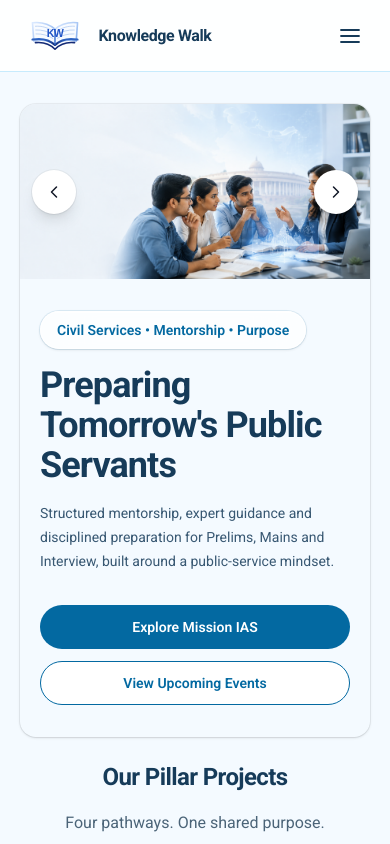
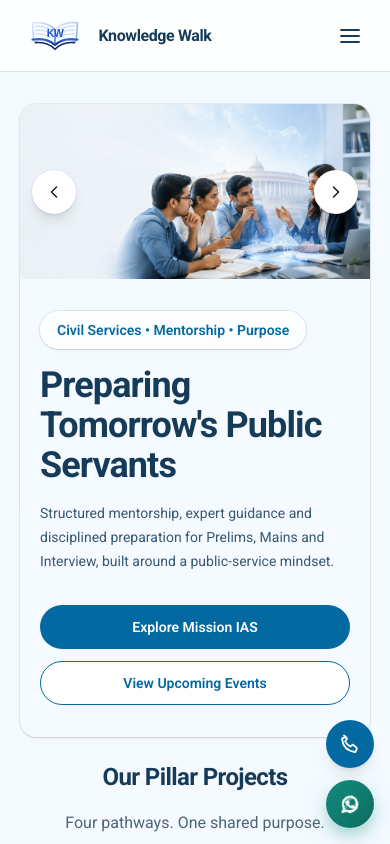
Before and after one commit to abhishekshah100/knowledge-walk, a Next.js app: page / in a window 390 px wide. Shown: the top 844 px of the page. Built offline with nearby package versions, Linux system fonts and the light colour scheme; a web font is replaced by a local one.

Commit message:
Whatsapp and call icon added

```diff
--- a/src/app/layout.tsx
+++ b/src/app/layout.tsx
@@ -1,5 +1,6 @@
 import type { Metadata } from "next";
 import { EnquiryProvider } from "@/components/enquiry/EnquiryProvider";
+import { FloatingContactButtons } from "@/components/layout/FloatingContactButtons";
 import { HomeDataProvider } from "@/components/layout/HomeDataProvider";
 import { siteMetaData } from "@/data/home.data";
 import "./globals.css";
@@ -39,6 +40,7 @@ export default function RootLayout({ children }: LayoutProps<"/">) {
       <body className="min-h-full flex flex-col">
         <EnquiryProvider>
           <HomeDataProvider>{children}</HomeDataProvider>
+          <FloatingContactButtons />
         </EnquiryProvider>
       </body>
     </html>
--- /dev/null
+++ b/src/components/layout/FloatingContactButtons.tsx
@@ -0,0 +1,46 @@
+import Image from "next/image";
+import { Icon } from "@/components/ui/Icon";
+import { ORG_PHONE_HREF, ORG_WHATSAPP_HREF } from "@/constants/organization";
+
+/**
+ * Fixed call/WhatsApp shortcuts, rendered once in the root layout so they
+ * float above every route. Call is a mobile-only convenience — tapping a
+ * `tel:` link only ever makes sense on a device that can place a call —
+ * while WhatsApp stays available on every device, since it opens fine in
+ * a desktop browser too.
+ */
+export function FloatingContactButtons() {
+  return (
+    <div className="fixed right-4 bottom-4 z-40 flex flex-col items-end gap-3 sm:right-6 sm:bottom-6">
+      <a
+        href={ORG_PHONE_HREF}
+        aria-label="Call us"
+        title="Call us"
+        className="flex h-12 w-12 items-center justify-center rounded-full bg-primary text-text-inverse shadow-lg transition-transform hover:-translate-y-0.5 hover:shadow-xl focus-visible:outline-none focus-visible:ring-2 focus-visible:ring-primary focus-visible:ring-offset-2 sm:hidden"
+      >
+        <Icon name="phone" className="h-6 w-6" />
+      </a>
+      <a
+        href={ORG_WHATSAPP_HREF}
+        target="_blank"
+        rel="noopener noreferrer"
+        aria-label="Chat with us on WhatsApp (opens in a new tab)"
+        title="Chat on WhatsApp"
+        className="group relative flex h-12 w-12 items-center justify-center rounded-full bg-gradient-to-br from-whatsapp to-whatsapp-dark shadow-[0_8px_20px_-4px_rgba(18,140,126,0.55)] ring-1 ring-white/15 transition-all hover:-translate-y-0.5 hover:shadow-[0_12px_26px_-4px_rgba(18,140,126,0.65)] focus-visible:outline-none focus-visible:ring-2 focus-visible:ring-whatsapp focus-visible:ring-offset-2"
+      >
+        <span
+          aria-hidden="true"
+          className="absolute inset-0 rounded-full bg-whatsapp/50 opacity-0 group-hover:animate-ping group-hover:opacity-60"
+        />
+        <Image
+          src="/images/contact/icons/whatsapp.webp"
+          alt=""
+          width={28}
+          height={28}
+          sizes="28px"
+          className="relative h-6 w-6 object-contain [filter:brightness(0)_invert(1)]"
+        />
+      </a>
+    </div>
+  );
+}
```
